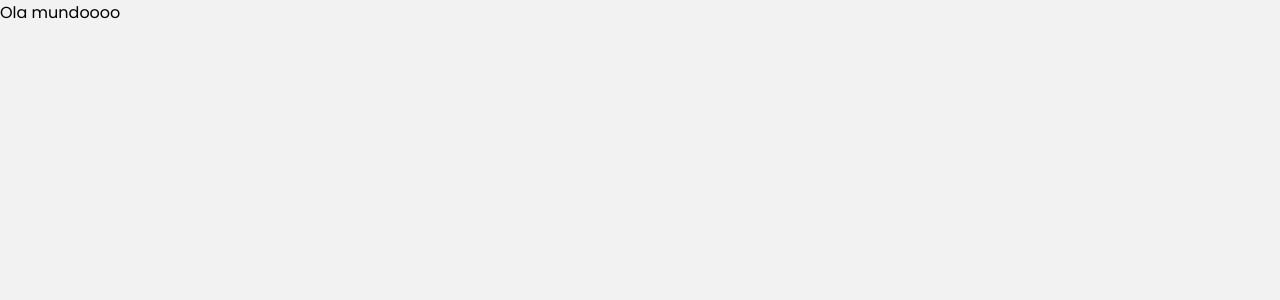
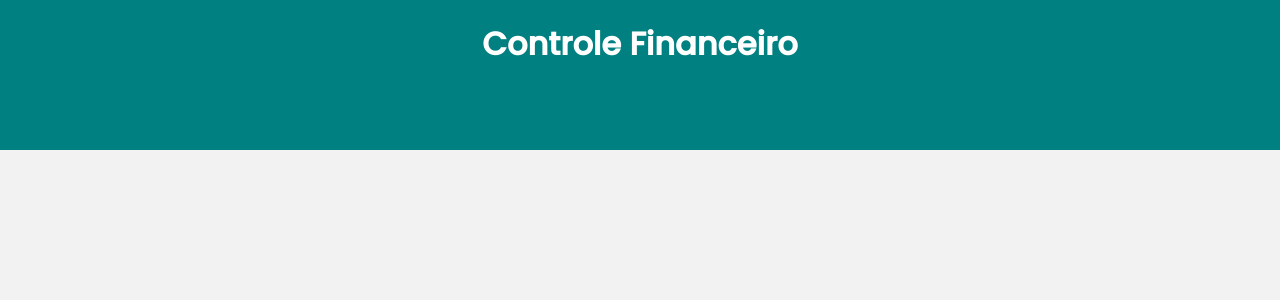
Before and after one commit to luc4s-s/controle-financeiro, a React (Create React App) app: page / in a window 1280 px wide. Shown: the top 300 px of the page. Built offline with nearby package versions, Linux system fonts and the light colour scheme.

Commit message:
criacao dos components e estilizacao do header

```diff
--- a/src/App.js
+++ b/src/App.js
@@ -1,13 +1,14 @@
 import React from 'react'
-import Global from './styles/Global'
+import GlobalStyles from './styles/Global'
+import Header from './components/Header'
 
-const app = () => {
+const App = () => {
   return (
     <>
-    <div>Ola mundoooo</div>
-    <Global/>
+      <Header/>
+      <GlobalStyles/>
     </>
-  )
-}
+  );
+};
 
-export default app
+export default App;
--- /dev/null
+++ b/src/components/Header/index.js
@@ -0,0 +1,14 @@
+import React from "react";
+import * as C from "./styles";
+
+const Header = () => {
+  return (
+    <C.Container>
+      <C.Header>
+        <C.Title>Controle Financeiro</C.Title>
+      </C.Header>
+    </C.Container>
+  );
+};
+
+export default Header;
--- /dev/null
+++ b/src/components/Header/styles.js
@@ -0,0 +1,14 @@
+import styled from "styled-components";
+
+export const Container = styled.div`
+  height: 150px;
+  text-align: center;
+  background: teal;
+`;
+
+export const Header = styled.h1``;
+
+export const Title = styled.div`
+  padding-top: 20px;
+  color: #fff;
+`;
```
